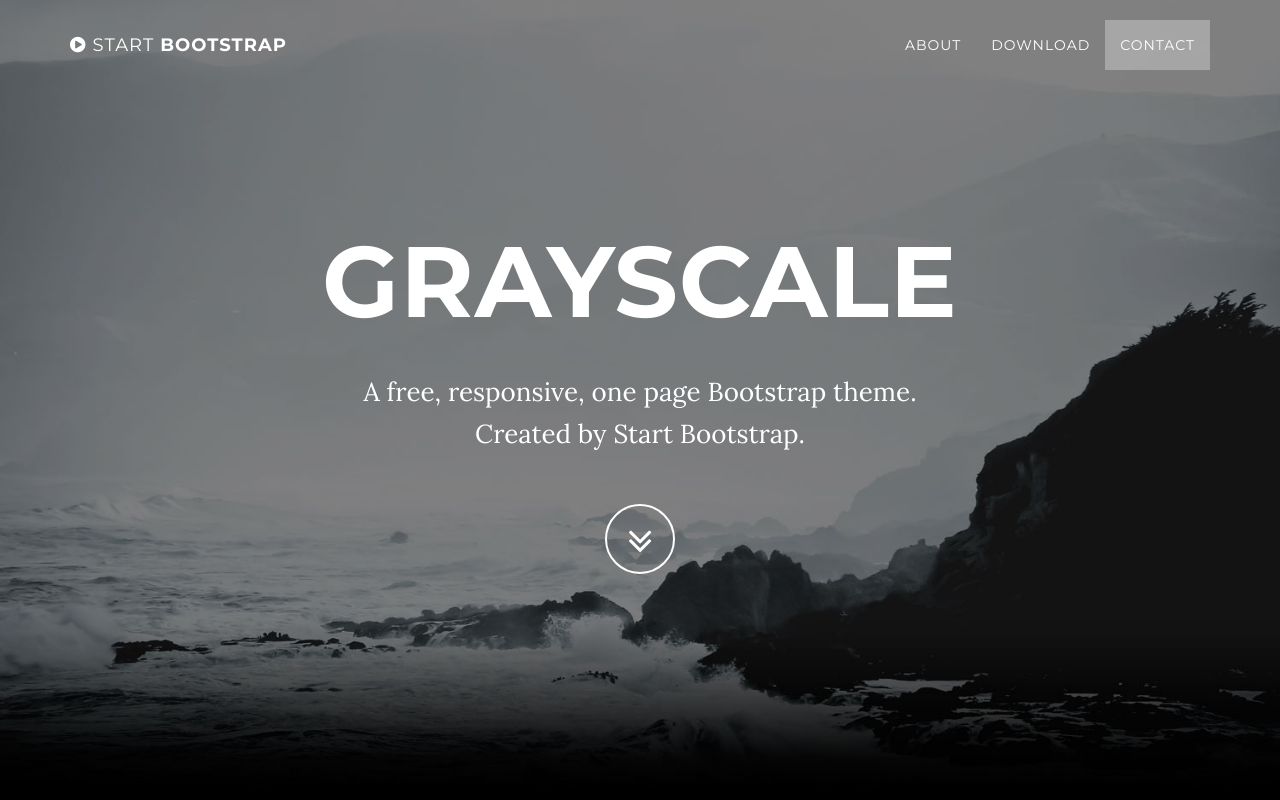
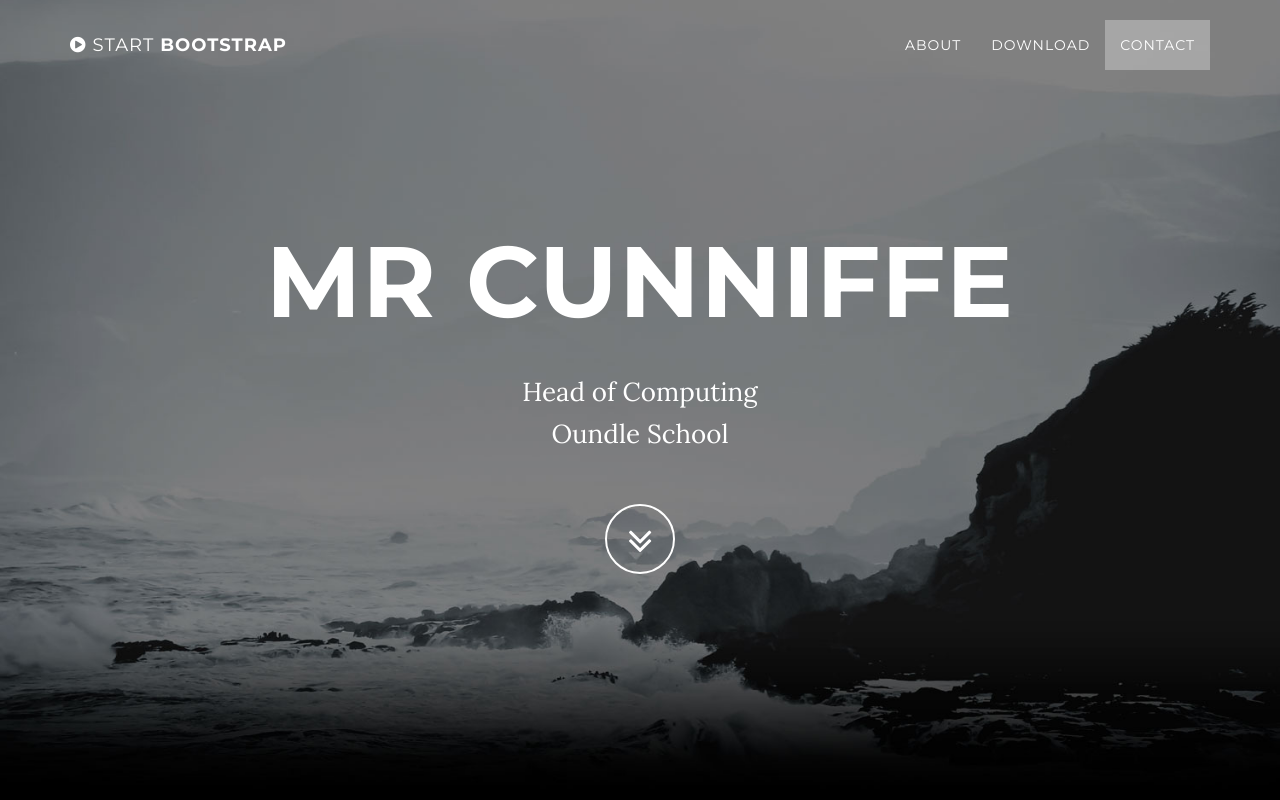
Before and after one commit to OundleComputing/example, a plain HTML site: page index.html in a window 1280 px wide. Shown: the top 800 px of the page. Drawn offline with Linux system fonts and the light colour scheme; some packages are replaced by stand-ins of ours.

Commit message:
Update index.html

```diff
--- a/index.html
+++ b/index.html
@@ -9,7 +9,7 @@
     <meta name="description" content="">
     <meta name="author" content="">
 
-    <title>Grayscale - Start Bootstrap Theme</title>
+    <title>Oundle Computing MR C's Page</title>
 
     <!-- Bootstrap Core CSS -->
     <link href="css/bootstrap.min.css" rel="stylesheet">
@@ -74,8 +74,8 @@
             <div class="container">
                 <div class="row">
                     <div class="col-md-8 col-md-offset-2">
-                        <h1 class="brand-heading">Grayscale</h1>
-                        <p class="intro-text">A free, responsive, one page Bootstrap theme.<br>Created by Start Bootstrap.</p>
+                        <h1 class="brand-heading">Mr Cunniffe</h1>
+                        <p class="intro-text">Head of Computing<br>Oundle School</p>
                         <a href="#about" class="btn btn-circle page-scroll">
                             <i class="fa fa-angle-double-down animated"></i>
                         </a>
```
